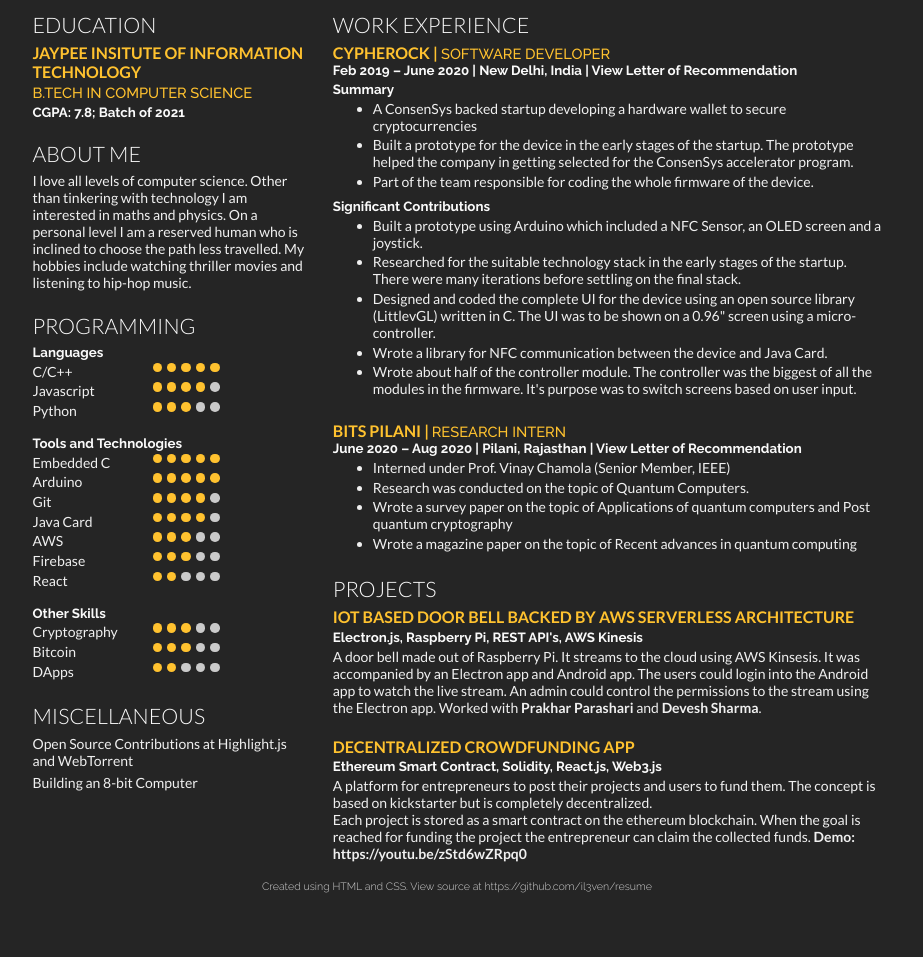
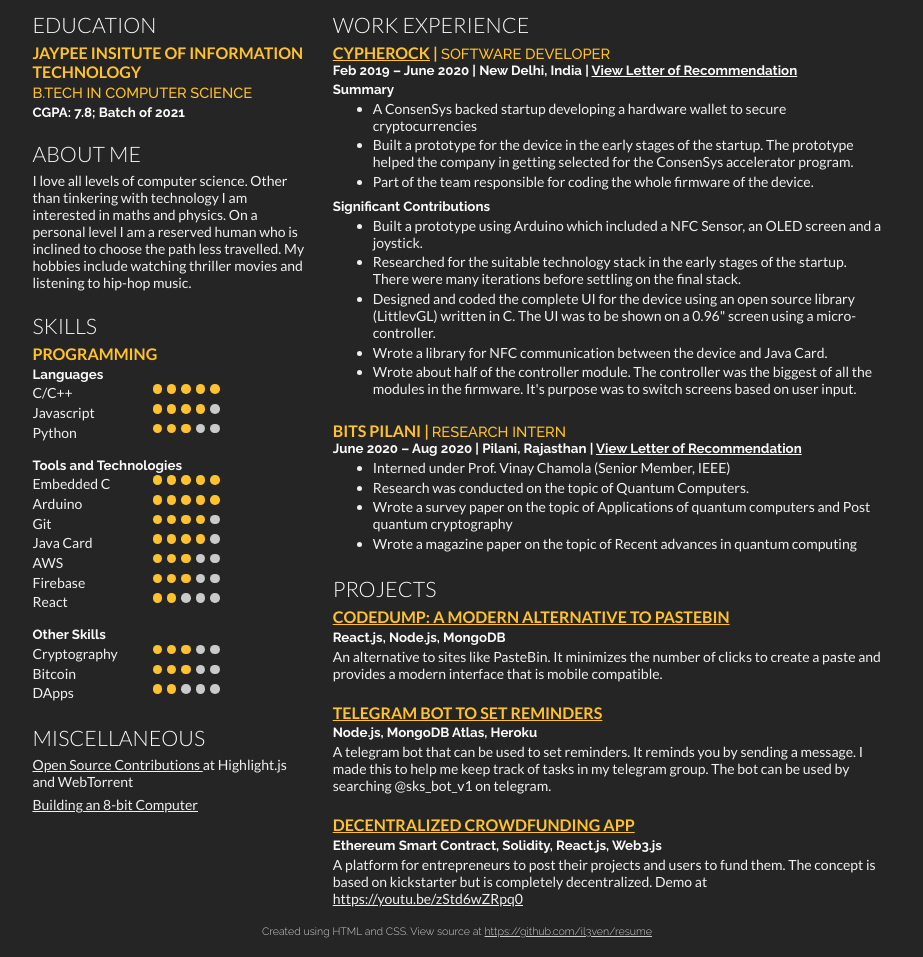
Before and after one commit to il3ven/resume, a website: page index.html in a window 1280 px wide. Shown: the part 128-1085 px from the top of the page, without its empty margins (183-1106 px from the left). Before the commit the page ends 1040 px from the top, so only its background shows below. Drawn offline with Linux system fonts and the light colour scheme.

Commit message:
fixed untracked files

```diff
--- a/index.html
+++ b/index.html
@@ -17,7 +17,7 @@
   <body>
     <div class="heading">
       <div class="last-update">
-        <i class="fas fa-tools"> </i> Work in Progress
+        <i class="fas fa-tools"> </i> Last Updated on 26th December 2020
       </div>
       <p class="name">Vaibhav Chanana</p>
       <p class="details">
@@ -56,7 +56,9 @@
     </div>
 
     <div class="container">
+      <!--Left section-->
       <div class="left">
+        <!--Education-->
         <div class="section">
           <h1>Education</h1>
           <h2>JAYPEE INSITUTE OF INFORMATION TECHNOLOGY</h2>
@@ -64,6 +66,7 @@
           <p class="location">CGPA: 7.8; Batch of 2021</p>
         </div>
 
+        <!--About Me-->
         <div class="section">
           <h1>About Me</h1>
           <p>
@@ -75,8 +78,10 @@
           </p>
         </div>
 
+        <!--Skills-->
         <div class="section">
-          <h1>Programming</h1>
+          <h1>Skills</h1>
+          <h2>Programming</h2>
           <p class="location">Languages</p>
           <ul class="skills">
             <li class="skills-li">
@@ -220,6 +225,7 @@
           </ul>
         </div>
 
+        <!--Misc-->
         <div class="section" style="margin: 0 0 1pt">
           <h1>Miscellaneous</h1>
           <ul class="misc">
@@ -240,7 +246,10 @@
           </ul>
         </div>
       </div>
+
+      <!--Right section-->
       <div class="right">
+        <!--Work Experience-->
         <div class="section">
           <h1>Work Experience</h1>
           <h2 style="display: inline">
@@ -328,17 +337,34 @@
 
         <div class="section">
           <h1>Projects</h1>
-          <h2>IoT based Door Bell backed by AWS Serverless Architecture</h2>
-          <p class="location">
-            Electron.js, Raspberry Pi, REST API's, AWS Kinesis
+          <h2>
+            <a
+              href="https://code-dump.vercel.app/"
+              target="_blank"
+              rel="noopener noreferrer"
+              >CodeDump: A modern alternative to PasteBin</a
+            >
+          </h2>
+          <p class="location">React.js, Node.js, MongoDB</p>
+          <p>
+            An alternative to sites like PasteBin. It minimizes the number of
+            clicks to create a paste and provides a modern interface that is
+            mobile compatible.
           </p>
+        </div>
+
+        <div class="section">
+          <h2>
+            <a href="https://github.com/il3ven/Telegram-Bot/" target="_blank">
+              Telegram Bot to set reminders
+            </a>
+          </h2>
+          <p class="location">Node.js, MongoDB Atlas, Heroku</p>
           <p>
-            A door bell made out of Raspberry Pi. It streams to the cloud using
-            AWS Kinsesis. It was accompanied by an Electron app and Android app.
-            The users could login into the Android app to watch the live stream.
-            An admin could control the permissions to the stream using the
-            Electron app. Worked with <strong>Prakhar Parashari</strong> and
-            <strong>Devesh Sharma</strong>.
+            A telegram bot that can be used to set reminders. It reminds you by
+            sending a message. I made this to help me keep track of tasks in my
+            telegram group. The bot can be used by searching @sks_bot_v1 on
+            telegram.
           </p>
         </div>
 
@@ -357,14 +383,9 @@
           <p>
             A platform for entrepreneurs to post their projects and users to
             fund them. The concept is based on kickstarter but is completely
-            decentralized.
-          </p>
-          <p>
-            Each project is stored as a smart contract on the ethereum
-            blockchain. When the goal is reached for funding the project the
-            entrepreneur can claim the collected funds.
+            decentralized. Demo at
             <a href="https://youtu.be/zStd6wZRpq0" target="_blank">
-              <strong>Demo: https://youtu.be/zStd6wZRpq0</strong>
+              https://youtu.be/zStd6wZRpq0
             </a>
           </p>
         </div>
--- a/style.css
+++ b/style.css
@@ -112,7 +112,7 @@
 }
 
 a {
-  text-decoration: none;
+  text-decoration: underline;
   color: inherit;
 }
 
```
Also changed, not shown: package.json (added, +23 -0 lines), script.js (added, +17 -0 lines), 1 other file.
